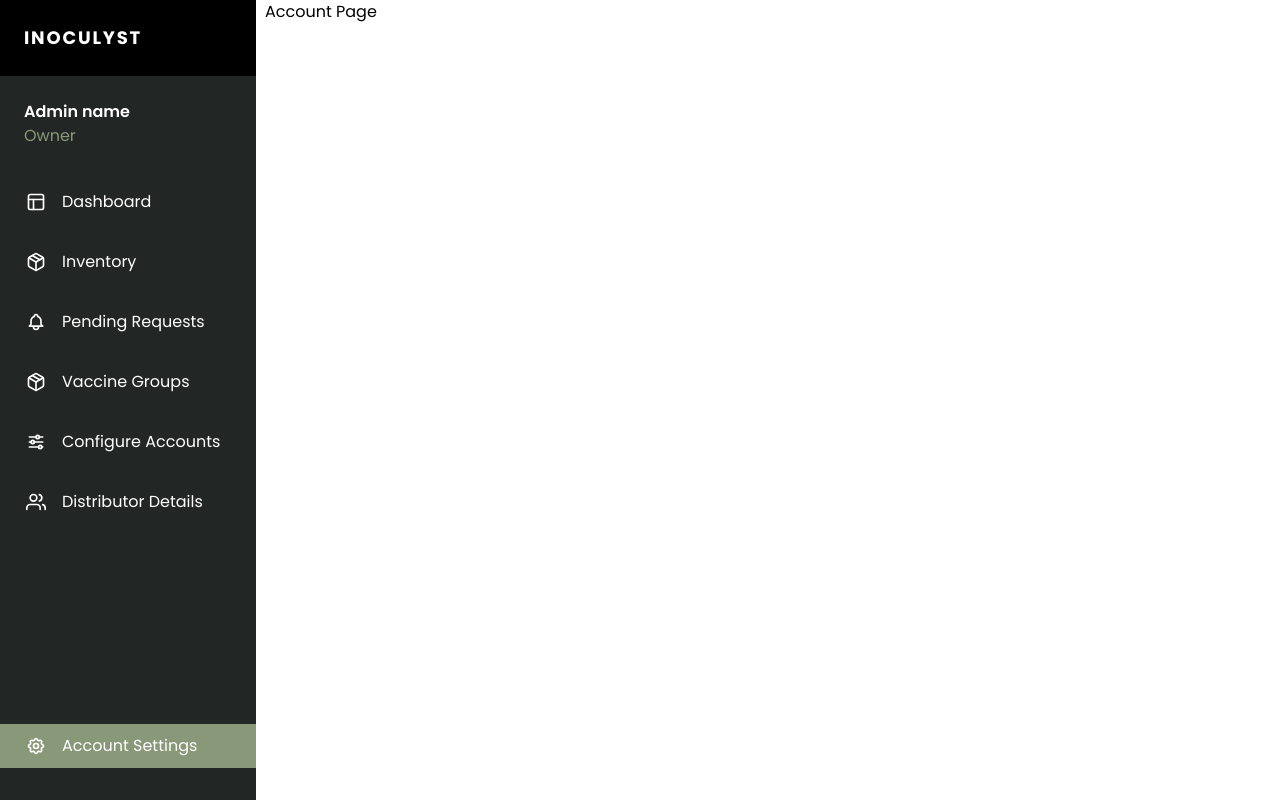
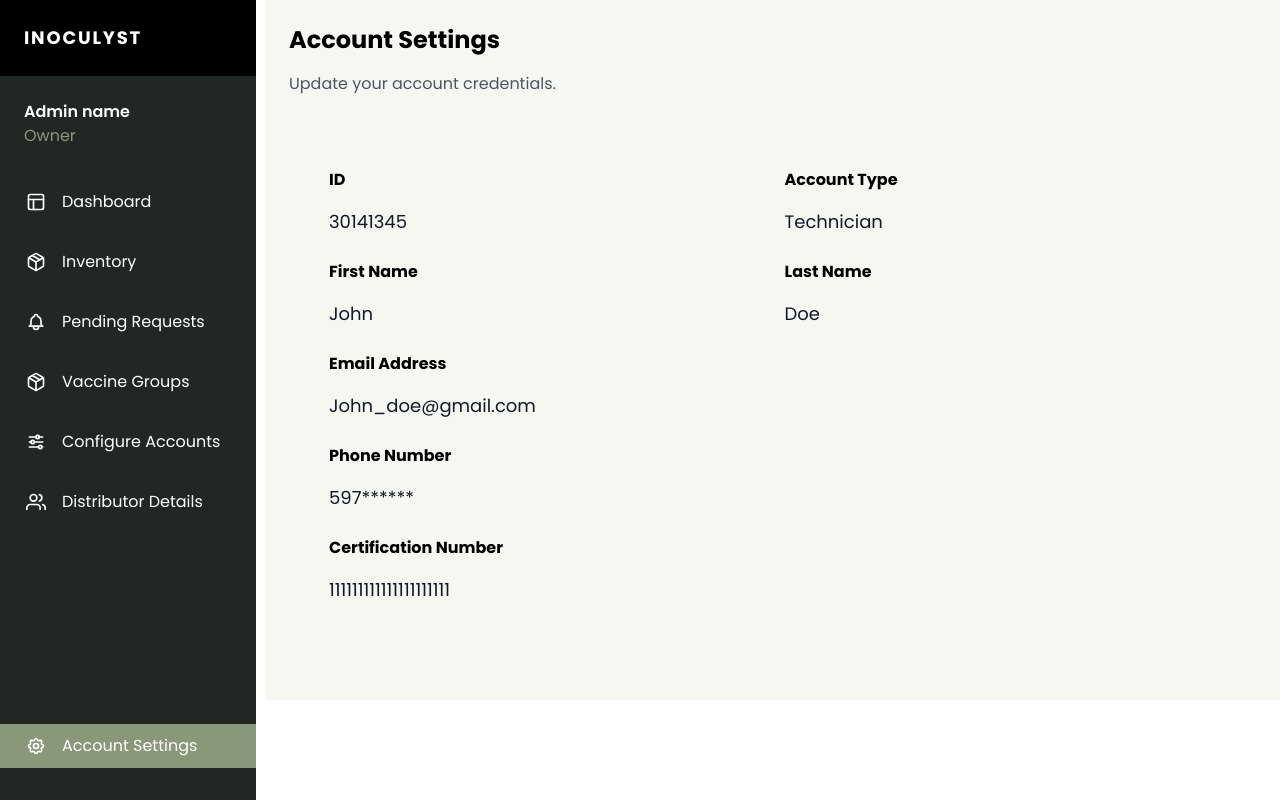
Before and after one commit to KhushiChoksi/Inoculyst, a React (Create React App) app in the folder client/: page /account in a window 1280 px wide. Built offline with nearby package versions, Linux system fonts and the light colour scheme.

Commit message:
account settings branch + display of user info

```diff
--- a/client/src/pages/account/Account.tsx
+++ b/client/src/pages/account/Account.tsx
@@ -1,7 +1,24 @@
 import React from "react";
+import GetUserInformation from "./GetUserInformation.tsx";
+
+const sampleData = {
+    id: '30141345',
+    accountType: 'Technician',
+    firstName: 'John',
+    lastName: 'Doe',
+    email: 'John_doe@gmail.com',
+    phoneNumber: '597******',
+    certificationNumber: '111111111111111111111'
+  };
 
 export default function Account() {
     return (
-        <div>Account Page</div>
-    );
+        <div className="p-6 bg-[#F7F7F2]">
+          <h1 className="text-2xl font-bold mb-4">Account Settings</h1>
+          <p className="text-gray-600 mb-8">Update your account credentials.</p>
+          <div className="p-4">
+            <GetUserInformation userData={sampleData} />
+          </div>
+        </div>
+      );
 }
--- /dev/null
+++ b/client/src/pages/account/GetUserInformation.tsx
@@ -0,0 +1,59 @@
+import React from 'react';
+
+
+interface userInformation {
+    id: string;
+    accountType: string;
+    firstName: string;
+    lastName: string;
+    email: string;
+    phoneNumber: string;
+    certificationNumber: string;
+  }
+  interface allUserInfo {
+    userData: userInformation;
+}
+
+const GetUserInformation: React.FC<allUserInfo> = ({ userData }) => {
+    return (
+        <div className="bg-light_screen/50 p-6 mb-8">
+          <div className="grid md:grid-cols-2 gap-6">
+            <div className="space-y-2">
+              <h3 className="text-ml font-bold mb-4">ID</h3>
+              <p className="text-lg text-gray-900">{userData.id}</p>
+            </div>
+            <div className="space-y-2">
+              <h3 className="text-ml font-bold mb-4">Account Type</h3>
+              <p className="text-lg text-gray-900">{userData.accountType}</p>
+            </div>
+
+            <div className="space-y-2">
+              <h3 className="text-ml font-bold mb-4">First Name</h3>
+              <p className="text-lg text-gray-900">{userData.firstName}</p>
+            </div>
+            <div className="space-y-2">
+              <h3 className="text-ml font-bold mb-4">Last Name</h3>
+              <p className="text-lg  text-gray-900">{userData.lastName}</p>
+            </div>
+
+            <div className="space-y-2 md:col-span-2">
+              <h3 className="text-ml font-bold mb-4">Email Address</h3>
+              <p className="text-lg text-gray-900">{userData.email}</p>
+            </div>
+
+            <div className="space-y-2 md:col-span-2">
+              <h3 className="text-ml font-bold mb-4">Phone Number</h3>
+              <p className="text-lg  text-gray-900">{userData.phoneNumber}</p>
+            </div>
+
+            <div className="space-y-2 md:col-span-2">
+              <h3 className="text-ml font-bold mb-4">Certification Number</h3>
+              <p className="text-lg  text-gray-900">{userData.certificationNumber}</p>
+            </div>
+          </div>
+
+        </div>
+      );
+  };
+
+export default GetUserInformation;
```
